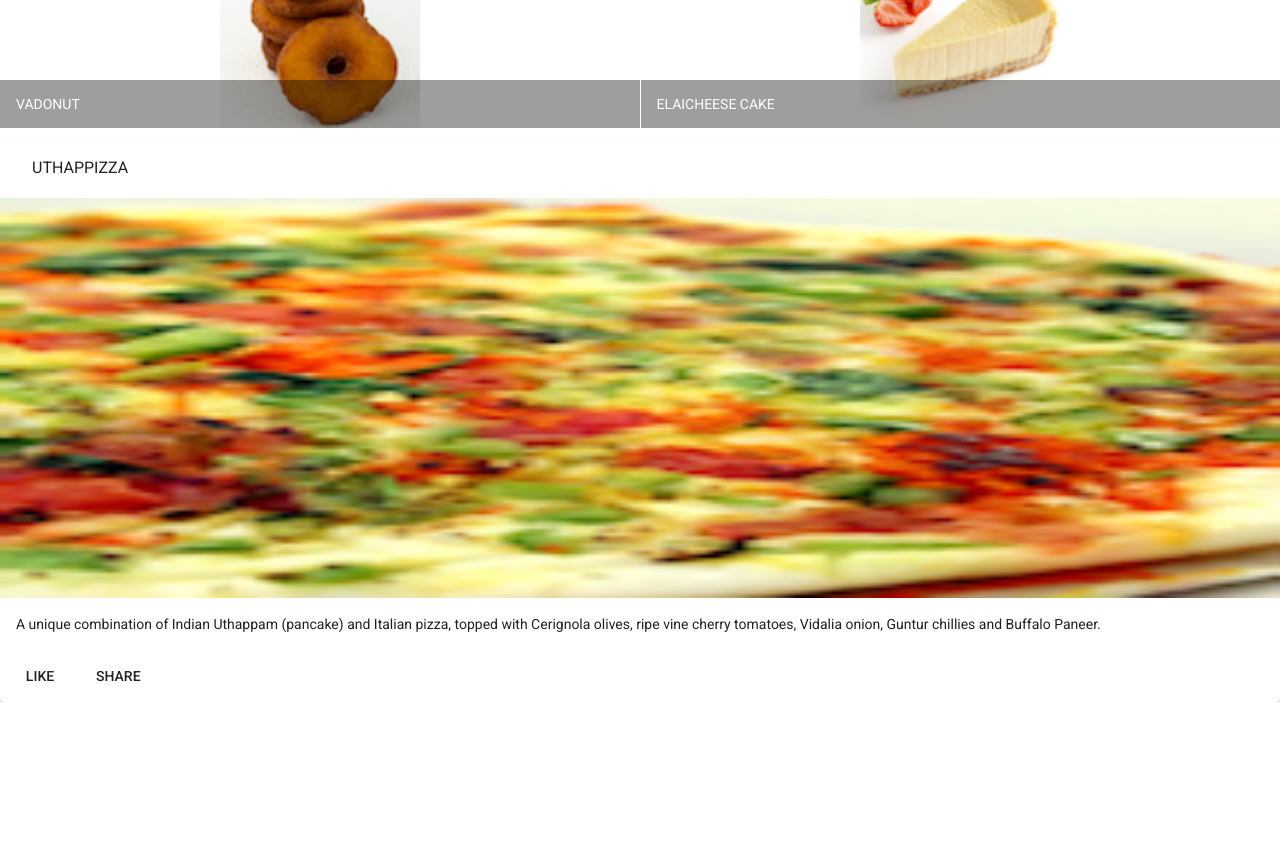
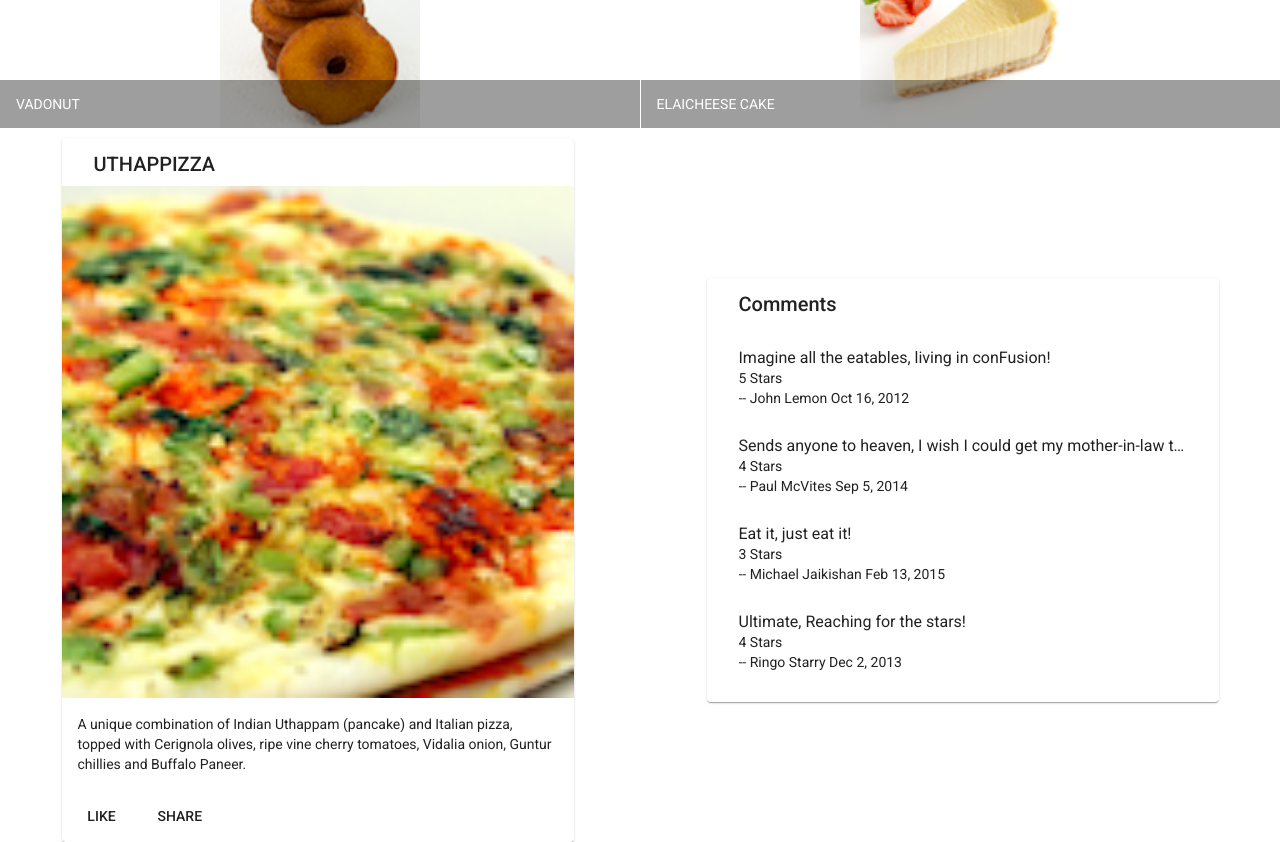
Before and after one commit to rdessai18/Angular-Projects, an Angular app: page / in a window 1280 px wide. Shown: the part 400-1242 px from the top of the page. Before the commit the page ends 1102 px from the top, so only its background shows below. Built offline with nearby package versions, Linux system fonts and the light colour scheme.

Commit message:
Assignment 1 Changes

```diff
--- a/src/app/app.module.ts
+++ b/src/app/app.module.ts
@@ -10,11 +10,13 @@
 import { MatGridListModule } from '@angular/material/grid-list';
 import { MatCardModule } from '@angular/material/card';
 import { MatButtonModule } from '@angular/material/button';
+import { DishdetailComponent } from './dishdetail/dishdetail.component';
 
 @NgModule({
   declarations: [
     AppComponent,
-    MenuComponent
+    MenuComponent,
+    DishdetailComponent
   ],
   imports: [
     BrowserModule,
--- /dev/null
+++ b/src/app/dishdetail/dishdetail.component.html
@@ -0,0 +1,57 @@
+<div class="container"
+    fxLayout="row"
+    fxLayout.sm="column"
+    fxLayout.xs="column"
+    fxLayoutAlign.gt-md="space-around center"
+    fxLayoutGap="10px"
+    fxLayoutGap.xs="0">
+
+  <div fxFlex="40">
+    <mat-card *ngIf="dish">
+        <mat-card-header>
+          <mat-card-title>{{dish.name | uppercase}}</mat-card-title>
+        </mat-card-header>
+        <img mat-card-image src="{{dish.image}}" alt="Dish Image">
+        <mat-card-content *ngIf="dish">
+          <p>{{dish.description}}</p>
+        </mat-card-content>
+        <mat-card-actions>
+          <button mat-button>LIKE</button>
+          <button mat-button>SHARE</button>
+        </mat-card-actions>
+      </mat-card>
+  </div>
+
+  <div fxFlex="40">
+    <mat-card *ngIf="dish">
+        <mat-card-header>
+          <mat-card-title>Comments</mat-card-title>
+        </mat-card-header>
+        <mat-card-content>
+            <mat-list *ngIf=dish>
+            <mat-list-item>
+              <p matLine> {{dish.comments[0].comment}} </p>
+              <p matLine> {{dish.comments[0].rating}} Stars </p>
+              <p matLine> -- {{dish.comments[0].author}} {{dish.comments[0].date | date}}</p>
+            </mat-list-item>
+            <mat-list-item>
+                <p matLine> {{dish.comments[1].comment}} </p>
+                <p matLine> {{dish.comments[1].rating}} Stars </p>
+                <p matLine> -- {{dish.comments[1].author}} {{dish.comments[1].date | date}}</p>
+              </mat-list-item>
+              <mat-list-item>
+                <p matLine> {{dish.comments[2].comment}} </p>
+                <p matLine> {{dish.comments[2].rating}} Stars </p>
+                <p matLine> -- {{dish.comments[2].author}} {{dish.comments[2].date | date}}</p>
+              </mat-list-item>
+              <mat-list-item>
+                <p matLine> {{dish.comments[3].comment}} </p>
+                <p matLine> {{dish.comments[3].rating}} Stars </p>
+                <p matLine> -- {{dish.comments[3].author}} {{dish.comments[3].date | date}}</p>
+              </mat-list-item>
+          </mat-list>
+        </mat-card-content>
+        </mat-card>
+  </div>
+
+</div>
--- /dev/null
+++ b/src/app/dishdetail/dishdetail.component.ts
@@ -0,0 +1,61 @@
+import { Component, OnInit } from '@angular/core';
+
+
+const DISH = {
+  id: '0',
+  name: 'Uthappizza',
+  image: '/assets/images/uthappizza.png',
+  category: 'mains',
+  featured: true,
+  label: 'Hot',
+  price: '4.99',
+  // tslint:disable-next-line:max-line-length
+  description: 'A unique combination of Indian Uthappam (pancake) and Italian pizza, topped with Cerignola olives, ripe vine cherry tomatoes, Vidalia onion, Guntur chillies and Buffalo Paneer.',
+  comments: [
+       {
+           rating: 5,
+           comment: 'Imagine all the eatables, living in conFusion!',
+           author: 'John Lemon',
+           date: '2012-10-16T17:57:28.556094Z'
+       },
+       {
+           rating: 4,
+           comment: 'Sends anyone to heaven, I wish I could get my mother-in-law to eat it!',
+           author: 'Paul McVites',
+           date: '2014-09-05T17:57:28.556094Z'
+       },
+       {
+           rating: 3,
+           comment: 'Eat it, just eat it!',
+           author: 'Michael Jaikishan',
+           date: '2015-02-13T17:57:28.556094Z'
+       },
+       {
+           rating: 4,
+           comment: 'Ultimate, Reaching for the stars!',
+           author: 'Ringo Starry',
+           date: '2013-12-02T17:57:28.556094Z'
+       },
+       {
+           rating: 2,
+           comment: 'It\'s your birthday, we\'re gonna party!',
+           author: '25 Cent',
+           date: '2011-12-02T17:57:28.556094Z'
+       }
+   ]
+};
+
+@Component({
+  selector: 'app-dishdetail',
+  templateUrl: './dishdetail.component.html',
+  styleUrls: ['./dishdetail.component.css']
+})
+export class DishdetailComponent implements OnInit {
+
+  constructor() { }
+
+  ngOnInit(): void {
+  }
+
+  dish= DISH;
+}
--- a/src/app/menu/menu.component.html
+++ b/src/app/menu/menu.component.html
@@ -20,23 +20,6 @@
     </mat-grid-list>
   </div>
 
-  <div fxFlex *ngIf="selectedDish">
-    <mat-card>
-      <mat-card-header>
-        <mat-card-title>
-          <h3>{{selectedDish.name | uppercase}}</h3>
-        </mat-card-title>
-      </mat-card-header>
-      <img height="400px" mat-card-image src={{selectedDish.image}} alt={{selectedDish.name}}>
-      <mat-card-content>
-        <p>{{selectedDish.description}}
-        </p>
-      </mat-card-content>
-      <mat-card-actions>
-        <button mat-button>LIKE</button>
-        <button mat-button>SHARE</button>
-      </mat-card-actions>
-    </mat-card>
-  </div>
+  <app-dishdetail></app-dishdetail>
 
 </div>
```
Also changed, not shown: src/app/dishdetail/dishdetail.component.css (added), 1 other file (tests, documents, lock files or other folders).
